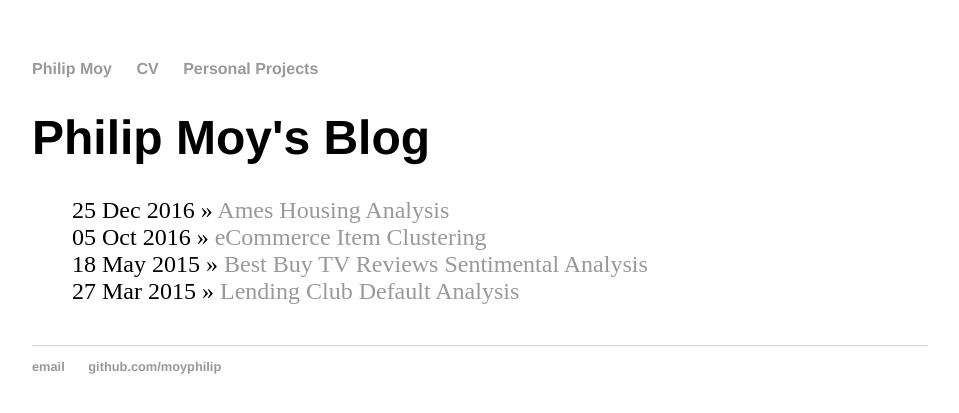
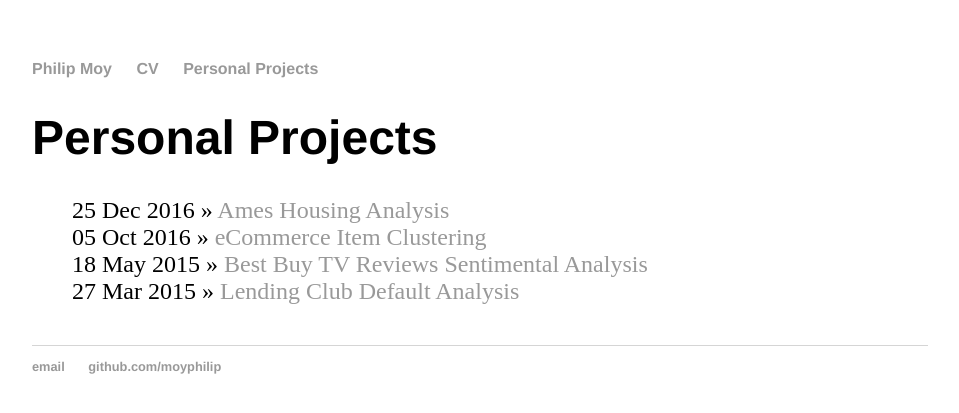
Before and after one commit to moyphilip/moyphilip.github.io, a Jekyll site: the page built from blog/index.html, in a window 1280 px wide. Shown: the top 413 px of the page, without its empty margins (160-1119 px from the left). Built offline with Jekyll 4.4.1, drawn with Linux system fonts in a browser that asks for light colours.

Commit message:
Update index.html

```diff
--- a/blog/index.html
+++ b/blog/index.html
@@ -1,6 +1,6 @@
 ---
 layout: default
-title: Philip Moy's Blog
+title: Personal Projects
 ---
 	<h1>{{ page.title }}</h1>
 	<ul class="posts">
```
